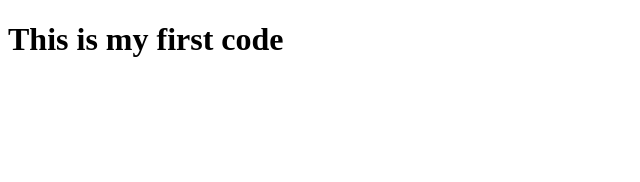
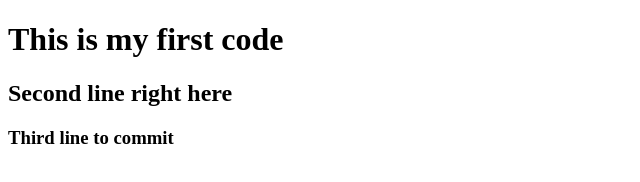
Before and after one commit to talyehuda2/GitHub-Introduction, a plain HTML site: page index.html in a window 1280 px wide. Shown: the whole page, without its empty margins (0-640 px from the left). Drawn offline with Linux system fonts and the light colour scheme.

Commit message:
THird Version with h3

```diff
--- a/index.html
+++ b/index.html
@@ -7,5 +7,7 @@
   </head>
   <body>
     <h1>This is my first code</h1>
+    <h2>Second line right here</h2>
+    <h3>Third line to commit</h3>
   </body>
 </html>
```
